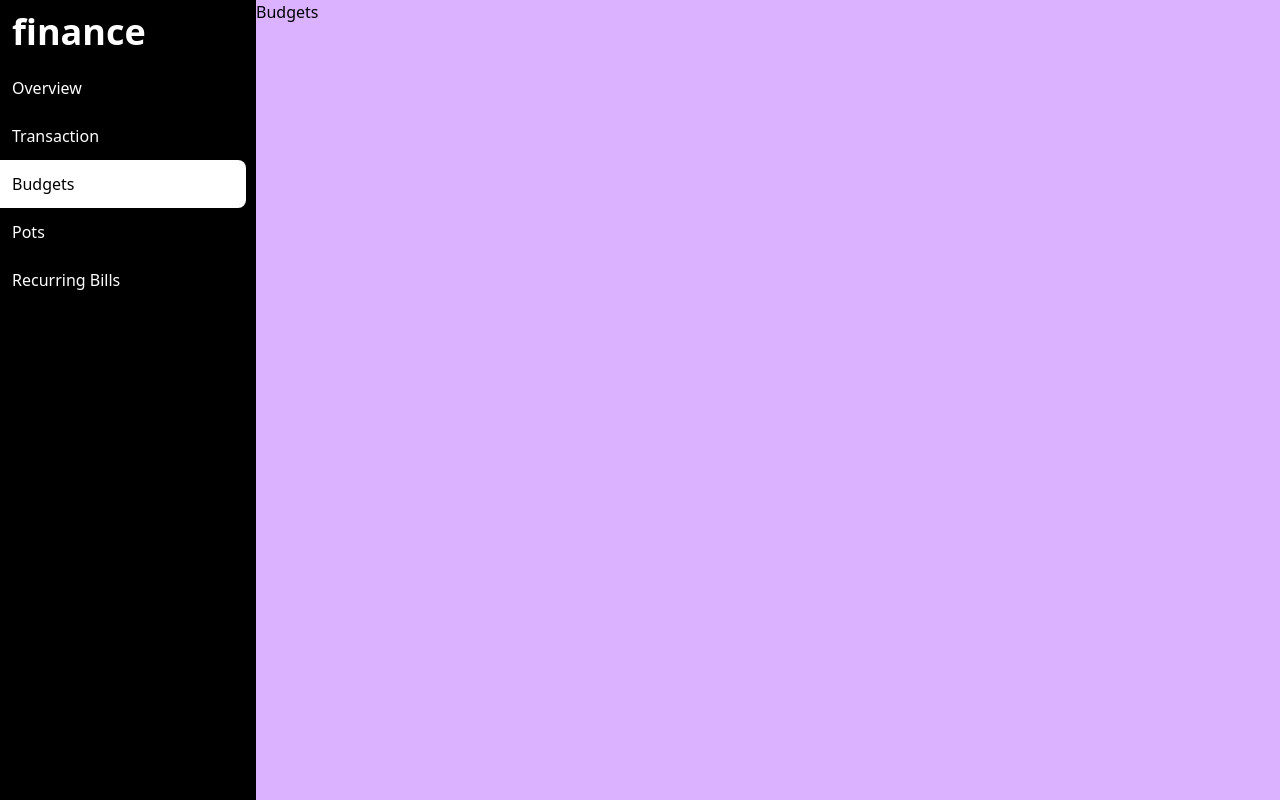
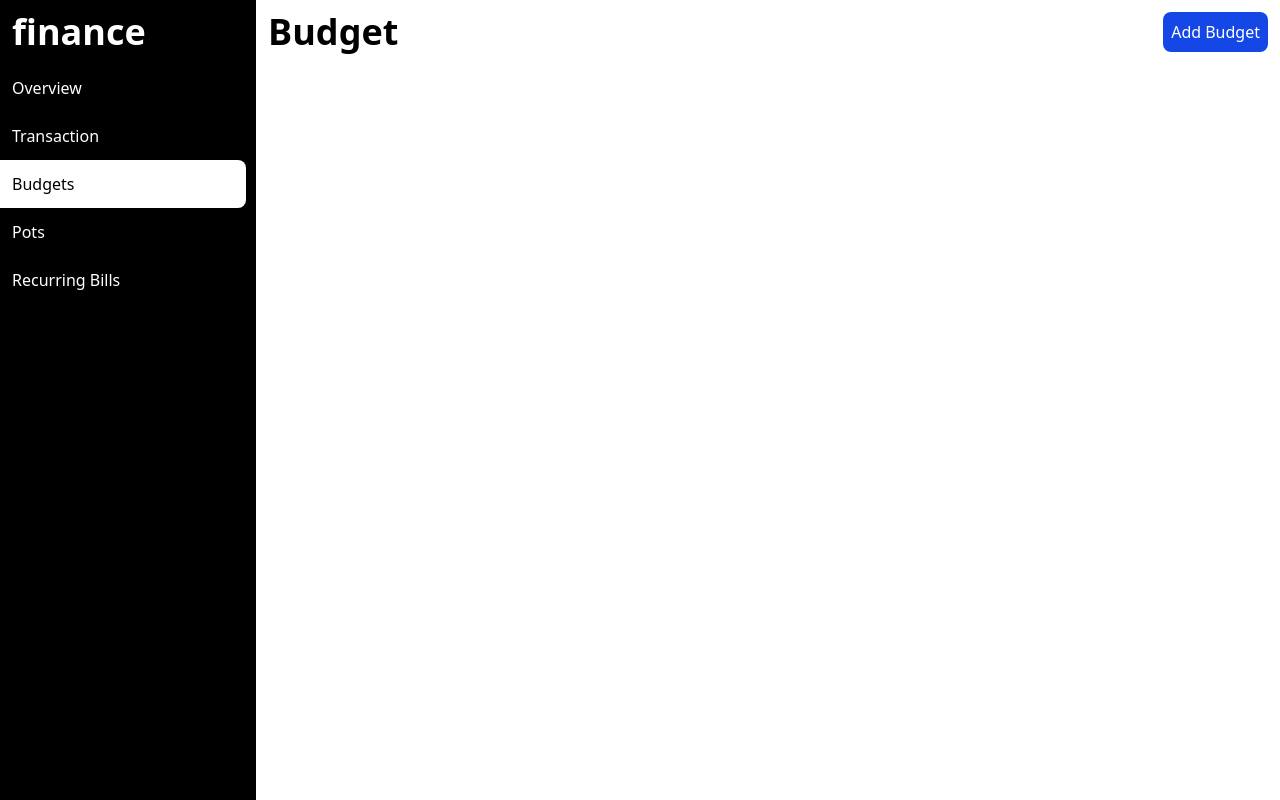
Before and after one commit to ManiyaNehal19/Finance-Dashboard, a React (Vite) app: page /Budgets in a window 1280 px wide. Built offline with nearby package versions, Linux system fonts and the light colour scheme.

Commit message:
Added Budget

```diff
--- a/src/Components/Budgets.jsx
+++ b/src/Components/Budgets.jsx
@@ -1,9 +1,180 @@
-import React from 'react'
+import React, { useState, useEffect } from 'react'
+import transactions from "../Data/transaction.js";
+import ProgressBar from '../Utils/ProgressBar.jsx';
+import delete_btn from '../assets/dustbin.png'
+import edit from '../assets/pen.png'
 
 function Budgets() {
+  const add_spent = (name) => {
+    let total = 0;
+    for (let i = 0; i < transactions.length; i++) {
+      if (transactions[i].reason.toLowerCase() === name.toLowerCase()) {
+        if (transactions[i].type === "sent") {
+          total += transactions[i].amount
+        } else {
+          total -= transactions[i].amount
+        }
+      }
+    }
+    return total
+  }
+
+  const [budget_array, setBugetArr] = useState(() => {
+    const saved = localStorage.getItem("budgetArr");
+    const parsed = saved ? JSON.parse(saved) : [];
+    return parsed.map(item => ({
+      ...item,
+      spent: add_spent(item.name)
+    }));
+  });
+
+  useEffect(() => {
+    const dataToSave = budget_array.map(({ name, total }) => ({ name, total }));
+    localStorage.setItem("budgetArr", JSON.stringify(dataToSave));
+  }, [budget_array]);
+
+
+
+
+  const [showDialog, setshowDialog] = useState(false);
+  const [updateshowDialog, setupdateshowDialog] = useState(false);
+  const [ValueHolder, setValueHolder] = useState([]);
+  const [budgetName, setBudgetName] = useState('');
+  const [budgetTotal, setBudgetTotal] = useState('');
+  const [editBudgetName, setEditBudgetName] = useState('');
+  const [editBudgetTotal, setEditBudgetTotal] = useState('');
+
+  const is_budget_present = (name) => {
+    return budget_array.some(b => b.name.toLowerCase() === name.toLowerCase());
+  };
+
+  const update_budget = (name, total) => {
+    setBugetArr((prev) =>
+      prev.map(items =>
+        items.name === ValueHolder[0]
+          ? { ...items, name: name, total: total, spent: add_spent(name) }
+          : items
+      )
+    );
+    setValueHolder([]);
+    setEditBudgetName('');
+    setEditBudgetTotal('');
+  };
+
+  const add_budget = (name, total) => {
+    if (!is_budget_present(name.toLowerCase())) {
+      setBugetArr((prev) => [
+        ...prev,
+        { name: name, total: total, spent: add_spent(name) || 0 }
+      ]);
+    }
+    setBudgetName('');
+    setBudgetTotal('');
+  };
+
+  const delete_budget = (name) => {
+    setBugetArr((prev) => prev.filter(item => item.name !== name));
+  };
+
+  function calculateProgress(spent, total) {
+    return total ? (spent / total) * 100 : 0;
+  }
+
   return (
-    <div className='bg-purple-300 col-span-4'>Budgets</div>
+    <div className='col-span-4'>
+      {updateshowDialog && (
+        <dialog open className='fixed top-1/2 left-1/2 z-50  transform -translate-x-1/2 -translate-y-1/2 bg-white p-6 rounded-xl shadow-xl w-1/3 max-w-md flex flex-col'>
+          <div className='flex items-center justify-between p-2'>
+            <h1 className='font-bold text-xl'>Update Budget</h1>
+            <button className="w-8 h-8 bg-gray-400 rounded-full flex items-center justify-center text-gray-100" onClick={() => setupdateshowDialog(false)}>X</button>
+          </div>
+
+          <form className='flex flex-col p-2' onSubmit={(e) => {
+            e.preventDefault();
+            update_budget(editBudgetName, parseInt(editBudgetTotal));
+            setupdateshowDialog(false);
+          }}>
+            <div className='mb-3'>
+              <label className='mr-2' htmlFor="name">Name:</label>
+              <input className='p-1' type="text" placeholder='Enter Budget Name' required value={editBudgetName} onChange={(e) => setEditBudgetName(e.target.value)} />
+            </div>
+
+            <div className='mb-3'>
+              <label className='mr-2' htmlFor="total">Allocated Budget:</label>
+              <input className='p-1' type="number" min={1} placeholder='Enter Allocated Budget' required value={editBudgetTotal} onChange={(e) => setEditBudgetTotal(e.target.value)} />
+            </div>
+
+            <button className='w-full bg-blue-600 text-white font-semibold hover:cursor-pointer p-1 rounded-lg' type="submit">Update</button>
+          </form>
+        </dialog>
+      )}
+
+      {showDialog && (
+        <dialog open className='fixed top-1/2 left-1/2 z-50 transform -translate-x-1/2 -translate-y-1/2 bg-white p-6 rounded-xl shadow-xl w-1/3 max-w-md flex flex-col'>
+          <div className='flex items-center justify-between p-2'>
+            <h1 className='font-bold text-xl'>Add Budget</h1>
+            <button className="w-8 h-8 bg-gray-400 rounded-full flex items-center justify-center text-gray-100" onClick={() => setshowDialog(false)}>X</button>
+          </div>
+
+          <form className='flex flex-col p-2' onSubmit={(e) => {
+            e.preventDefault();
+            add_budget(budgetName, parseInt(budgetTotal));
+            setshowDialog(false);
+          }}>
+            <div className='mb-3'>
+              <label className='mr-2' htmlFor="name">Name:</label>
+              <input className='p-1' type="text" placeholder='Enter Budget Name' required value={budgetName} onChange={(e) => setBudgetName(e.target.value)} />
+            </div>
+
+            <div className='mb-3'>
+              <label className='mr-2' htmlFor="total">Allocated Budget:</label>
+              <input className='p-1' type="number" min={1} placeholder='Enter Allocated Budget' required value={budgetTotal} onChange={(e) => setBudgetTotal(e.target.value)} />
+            </div>
+
+            <button className='w-full bg-blue-600 text-white font-semibold hover:cursor-pointer p-1 rounded-lg' type="submit">Submit</button>
+          </form>
+        </dialog>
+      )}
+
+      <div className="flex m-3 items-center justify-between">
+        <h1 className="text-4xl font-bold">Budget</h1>
+        <button
+          onClick={() => setshowDialog(true)}
+          className='bg-blue-700 text-white p-2 ml-2 rounded-lg cursor-pointer hover:bg-blue-800'>Add Budget</button>
+      </div>
+
+      <div className='p-2 overflow-scroll'>
+        {
+          budget_array.map((items) => (
+            <div className='mb-3' key={items.name}>
+              <div className="flex justify-between mb-1">
+                <div className='flex items-center'>
+                  <span className="font-semibold text-lg text-black-700 mr-4">{items.name}</span>
+                  <img src={edit}
+                    onClick={() => {
+                      setupdateshowDialog(true);
+                      setValueHolder([items.name, items.total]);
+                      setEditBudgetName(items.name);
+                      setEditBudgetTotal(items.total);
+                    }}
+                    alt="edit button"
+                    className='mr-2 h-5 w-auto hover:cursor-pointer' />
+                  <img
+                    onClick={() => delete_budget(items.name)}
+                    src={delete_btn}
+                    alt="delete button"
+                    className='h-5 w-auto hover:cursor-pointer' />
+                </div>
+                <span className="text-sm font-medium text-black-700">{items.spent} / {items.total}</span>
+              </div>
+              <ProgressBar width={calculateProgress(items.spent, items.total)} />
+            </div>
+          ))
+        }
+      </div>
+    </div>
   )
 }
 
-export default Budgets
+
+export default Budgets;
--- a/src/Components/Transaction.jsx
+++ b/src/Components/Transaction.jsx
@@ -95,7 +95,7 @@ function Transaction() {
             className="p-1  focus:outline-none focus:ring-2 focus:ring-black bg-gray-100 text-gray-900 rounded-lg"
           />
         </form>
-        <button className="bg-green-700 text-white p-2 ml-2 rounded-lg cursor-pointer hover:bg-green-800"
+        <button className="bg-blue-700 text-white p-2 ml-2 rounded-lg cursor-pointer hover:bg-blue-800"
         onClick={()=>{
           setsortedData(transactions)
           setterm("")}}
--- a/src/Data/transaction.js
+++ b/src/Data/transaction.js
@@ -1,49 +1,49 @@
 const transactions = [
-    { name: "Ali", type: "sent", amount: 1500, date: "2025-06-01" },
-    { name: "Sara", type: "received", amount: 2000, date: "2025-06-02" },
-    { name: "Hamza", type: "sent", amount: 500, date: "2025-06-03" },
-    { name: "Fatima", type: "received", amount: 3200, date: "2025-06-04" },
-    { name: "Ahmed", type: "sent", amount: 1200, date: "2025-06-05" },
-    { name: "Zara", type: "received", amount: 2500, date: "2025-06-06" },
-    { name: "Usman", type: "sent", amount: 1000, date: "2025-06-07" },
-    { name: "Ayesha", type: "received", amount: 3500, date: "2025-06-08" },
-    { name: "Tariq", type: "sent", amount: 800, date: "2025-06-09" },
-    { name: "Mehwish", type: "received", amount: 4000, date: "2025-06-10" },
-    { name: "Bilal", type: "sent", amount: 2700, date: "2025-06-11" },
-    { name: "Noor", type: "received", amount: 2200, date: "2025-06-12" },
-    { name: "Hassan", type: "sent", amount: 1900, date: "2025-06-13" },
-    { name: "Kiran", type: "received", amount: 2100, date: "2025-06-14" },
-    { name: "Sami", type: "sent", amount: 3000, date: "2025-06-15" },
-    { name: "Mina", type: "received", amount: 1700, date: "2025-06-16" },
-    { name: "Rehan", type: "sent", amount: 950, date: "2025-06-17" },
-    { name: "Iqra", type: "received", amount: 2800, date: "2025-06-18" },
-    { name: "Daniyal", type: "sent", amount: 1100, date: "2025-06-19" },
-    { name: "Nimra", type: "received", amount: 3300, date: "2025-06-20" },
-    { name: "Yasir", type: "sent", amount: 1250, date: "2025-06-21" },
-    { name: "Hiba", type: "received", amount: 2900, date: "2025-06-22" },
-    { name: "Fahad", type: "sent", amount: 1750, date: "2025-06-23" },
-    { name: "Rida", type: "received", amount: 2600, date: "2025-06-24" },
-    { name: "Omar", type: "sent", amount: 1400, date: "2025-06-25" },
-    { name: "Sameer", type: "received", amount: 3100, date: "2025-06-26" },
-    { name: "Neha", type: "sent", amount: 1450, date: "2025-06-27" },
-    { name: "Imran", type: "received", amount: 2750, date: "2025-06-28" },
-    { name: "Sadia", type: "sent", amount: 950, date: "2025-06-29" },
-    { name: "Talha", type: "received", amount: 1800, date: "2025-06-30" },
-    { name: "Bushra", type: "sent", amount: 2300, date: "2025-07-01" },
-    { name: "Adnan", type: "received", amount: 1900, date: "2025-07-02" },
-    { name: "Mariam", type: "sent", amount: 1350, date: "2025-07-03" },
-    { name: "Jawad", type: "received", amount: 2400, date: "2025-07-04" },
-    { name: "Lubna", type: "sent", amount: 1600, date: "2025-07-05" },
-    { name: "Zain", type: "received", amount: 2800, date: "2025-07-06" },
-    { name: "Fariha", type: "sent", amount: 950, date: "2025-07-07" },
-    { name: "Kashif", type: "received", amount: 3050, date: "2025-07-08" },
-    { name: "Nadia", type: "sent", amount: 1750, date: "2025-07-09" },
-    { name: "Shahzaib", type: "received", amount: 1500, date: "2025-07-10" },
-    { name: "Laiba", type: "sent", amount: 2250, date: "2025-07-11" },
-    { name: "Haris", type: "received", amount: 2600, date: "2025-07-12" },
-    { name: "Anam", type: "sent", amount: 1150, date: "2025-07-13" },
-    { name: "Moiz", type: "received", amount: 1950, date: "2025-07-14" },
-    { name: "Emaan", type: "sent", amount: 2000, date: "2025-07-15" }
+  { name: "Ali", type: "sent", amount: 1500, date: "2025-06-01", reason: "Food" },
+  { name: "Sara", type: "received", amount: 2000, date: "2025-06-02", reason: "Salary" },
+  { name: "Hamza", type: "sent", amount: 500, date: "2025-06-03", reason: "Transport" },
+  { name: "Fatima", type: "received", amount: 3200, date: "2025-06-04", reason: "Freelance" },
+  { name: "Ahmed", type: "sent", amount: 1200, date: "2025-06-05", reason: "Shopping" },
+  { name: "Zara", type: "received", amount: 2500, date: "2025-06-06", reason: "Refund" },
+  { name: "Usman", type: "sent", amount: 1000, date: "2025-06-07", reason: "Entertainment" },
+  { name: "Ayesha", type: "received", amount: 3500, date: "2025-06-08", reason: "Salary" },
+  { name: "Tariq", type: "sent", amount: 800, date: "2025-06-09", reason: "Bills" },
+  { name: "Mehwish", type: "received", amount: 4000, date: "2025-06-10", reason: "Bonus" },
+  { name: "Bilal", type: "sent", amount: 2700, date: "2025-06-11", reason: "Shopping" },
+  { name: "Noor", type: "received", amount: 2200, date: "2025-06-12", reason: "Freelance" },
+  { name: "Hassan", type: "sent", amount: 1900, date: "2025-06-13", reason: "Groceries" },
+  { name: "Kiran", type: "received", amount: 2100, date: "2025-06-14", reason: "Refund" },
+  { name: "Sami", type: "sent", amount: 3000, date: "2025-06-15", reason: "Education" },
+  { name: "Mina", type: "received", amount: 1700, date: "2025-06-16", reason: "Gift" },
+  { name: "Rehan", type: "sent", amount: 950, date: "2025-06-17", reason: "Food" },
+  { name: "Iqra", type: "received", amount: 2800, date: "2025-06-18", reason: "Freelance" },
+  { name: "Daniyal", type: "sent", amount: 1100, date: "2025-06-19", reason: "Bills" },
+  { name: "Nimra", type: "received", amount: 3300, date: "2025-06-20", reason: "Salary" },
+  { name: "Yasir", type: "sent", amount: 1250, date: "2025-06-21", reason: "Entertainment" },
+  { name: "Hiba", type: "received", amount: 2900, date: "2025-06-22", reason: "Bonus" },
+  { name: "Fahad", type: "sent", amount: 1750, date: "2025-06-23", reason: "Transport" },
+  { name: "Rida", type: "received", amount: 2600, date: "2025-06-24", reason: "Refund" },
+  { name: "Omar", type: "sent", amount: 1400, date: "2025-06-25", reason: "Shopping" },
+  { name: "Sameer", type: "received", amount: 3100, date: "2025-06-26", reason: "Freelance" },
+  { name: "Neha", type: "sent", amount: 1450, date: "2025-06-27", reason: "Food" },
+  { name: "Imran", type: "received", amount: 2750, date: "2025-06-28", reason: "Gift" },
+  { name: "Sadia", type: "sent", amount: 950, date: "2025-06-29", reason: "Transport" },
+  { name: "Talha", type: "received", amount: 1800, date: "2025-06-30", reason: "Freelance" },
+  { name: "Bushra", type: "sent", amount: 2300, date: "2025-07-01", reason: "Education" },
+  { name: "Adnan", type: "received", amount: 1900, date: "2025-07-02", reason: "Bonus" },
+  { name: "Mariam", type: "sent", amount: 1350, date: "2025-07-03", reason: "Bills" },
+  { name: "Jawad", type: "received", amount: 2400, date: "2025-07-04", reason: "Salary" },
+  { name: "Lubna", type: "sent", amount: 1600, date: "2025-07-05", reason: "Shopping" },
+  { name: "Zain", type: "received", amount: 2800, date: "2025-07-06", reason: "Gift" },
+  { name: "Fariha", type: "sent", amount: 950, date: "2025-07-07", reason: "Groceries" },
+  { name: "Kashif", type: "received", amount: 3050, date: "2025-07-08", reason: "Freelance" },
+  { name: "Nadia", type: "sent", amount: 1750, date: "2025-07-09", reason: "Entertainment" },
+  { name: "Shahzaib", type: "received", amount: 1500, date: "2025-07-10", reason: "Refund" },
+  { name: "Laiba", type: "sent", amount: 2250, date: "2025-07-11", reason: "Education" },
+  { name: "Haris", type: "received", amount: 2600, date: "2025-07-12", reason: "Salary" },
+  { name: "Anam", type: "sent", amount: 1150, date: "2025-07-13", reason: "Food" },
+  { name: "Moiz", type: "received", amount: 1950, date: "2025-07-14", reason: "Gift" },
+  { name: "Emaan", type: "sent", amount: 2000, date: "2025-07-15", reason: "Bills" }
+];
 
-  ];
-  export default transactions;
+export default transactions;
--- /dev/null
+++ b/src/Utils/ProgressBar.jsx
@@ -0,0 +1,29 @@
+import React from 'react'
+
+
+
+function ProgressBar({width}) {
+  const getColorClass = () => {
+    if (width >= 0 && width <= 70) {
+      return "bg-green-600"
+    } else if (width <= 90) {
+      return "bg-yellow-300"
+    } else if(width<=100) {
+      return "bg-red-600"
+    }else{
+      return "bg-red-800"
+    }
+
+  }
+
+  return (
+    <><div className="w-full h-5 bg-gray-200 rounded-full">
+    <div className={`${getColorClass()} h-5 text-sm font-semibold text-white text-center rounded-full`} style={{ width: `${Math.min(width, 100)}%` }}
+>{width>100?"You are Over the Budget":""}</div>
+  </div></>
+
+
+  )
+}
+
+export default ProgressBar
```
Also changed, not shown: src/assets/dustbin.png (added), src/assets/pen.png (added).
